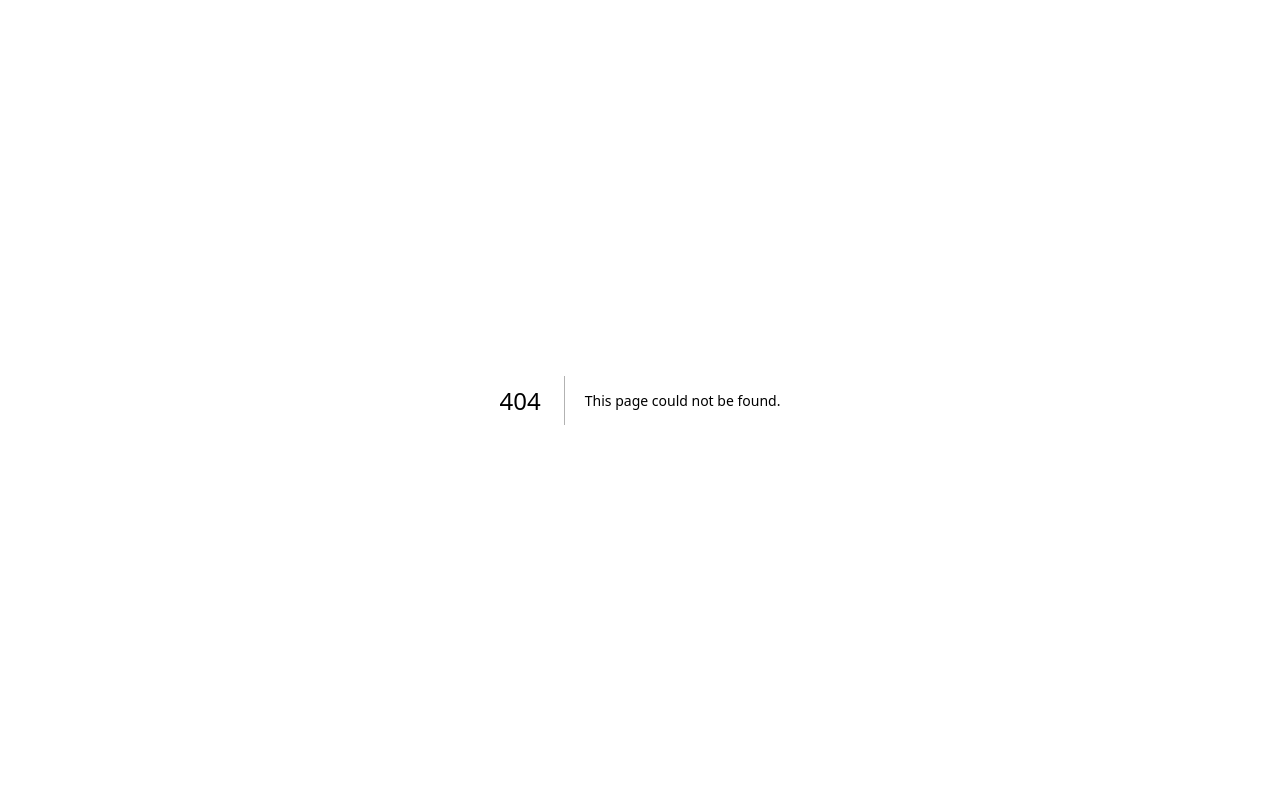
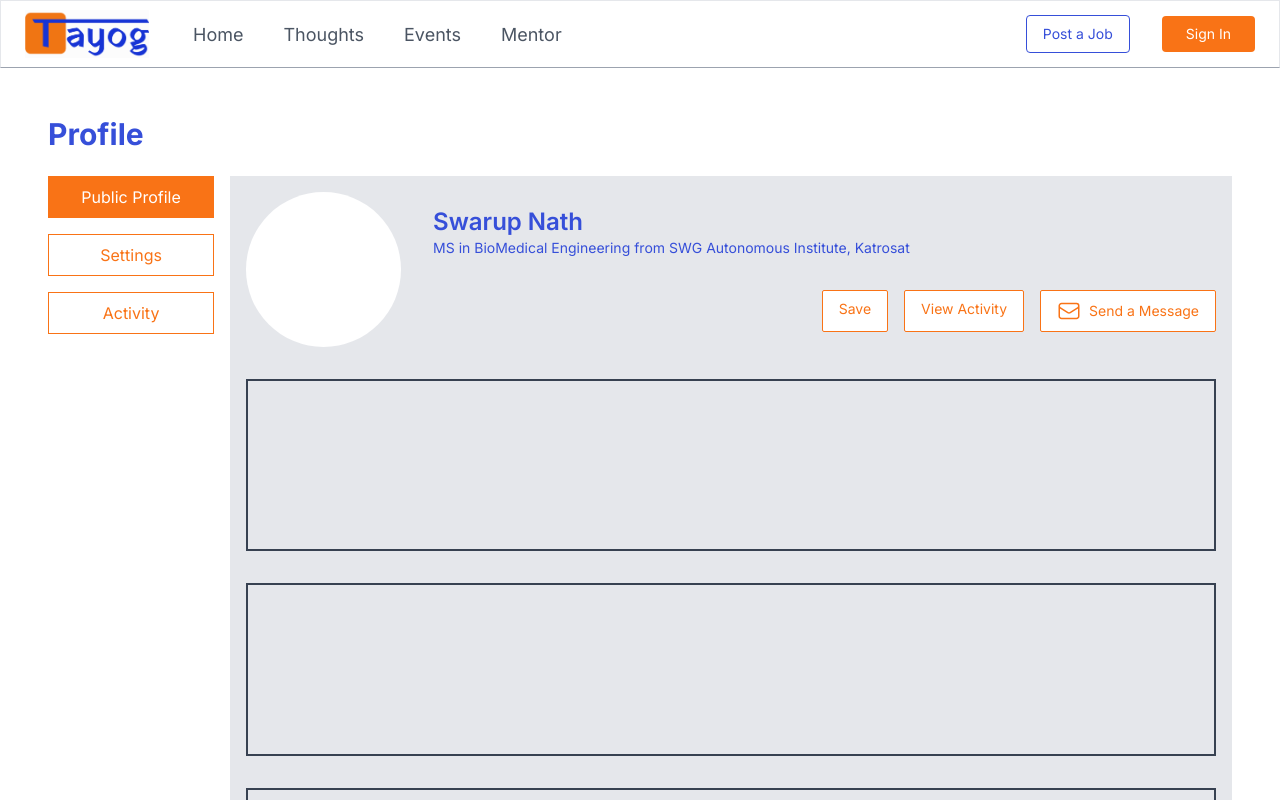
Before and after one commit to Mohamedkaif10/tayogfrontend, a Next.js app in the folder tayogfrontend/: page /mentor/profile in a window 1280 px wide. Before the commit this address had no page. Shown: the top 800 px of the page. Built offline with nearby package versions, Linux system fonts and the light colour scheme.

Commit message:
Added mentor search...

```diff
--- a/tayogfrontend/src/app/jobs/Search.js
+++ b/tayogfrontend/src/app/jobs/Search.js
@@ -117,7 +117,7 @@ export default function Search() {
                 <div className="">
                   <div className="line-clamp-1 text-lg">
                     Two-world leading universities, IIT-Hyderabad, establishing
-                    the world's best score with almost no work culture
+                    the world&#39;s best score with almost no work culture
                   </div>
                 </div>
                 <div className="h-[1px] bg-gray-300 w-full my-4"></div>
@@ -212,7 +212,7 @@ export default function Search() {
                 <div className="">
                   <div className="line-clamp-1 text-lg">
                     Two-world leading universities, IIT-Hyderabad, establishing
-                    the world's best score with almost no work culture
+                    the world&#39;s best score with almost no work culture
                   </div>
                 </div>
                 <div className="h-[1px] bg-gray-300 w-full my-4"></div>
--- a/tayogfrontend/src/app/mentor/Evidence.js
+++ b/tayogfrontend/src/app/mentor/Evidence.js
@@ -5,7 +5,7 @@ export default function Evidence() {
         Still not convinced? Take a look at the evidence.
       </h2>
       <p className="mt-4 text-center text-sm text-gray-500">
-        We've provided personalized mentorship to hundreds of students and
+        We&#39;ve provided personalized mentorship to hundreds of students and
         professionals.
       </p>
       <div className="mt-10 flex justify-center items-center overscroll-x-auto">
--- a/tayogfrontend/src/app/mentor/HeroBanner.js
+++ b/tayogfrontend/src/app/mentor/HeroBanner.js
@@ -11,7 +11,7 @@ const HeroBanner = () => {
           success
         </div>
         <div className="text-slate-400">
-          Join TAYOG's Mentor Matchmaking Program Where{" "}
+          Join TAYOG&#39;s Mentor Matchmaking Program Where{" "}
           <span className="text-lg text-orange-600 font-bold">90%</span> of
           participants report accelerated research progress and{" "}
           <span className="text-lg text-orange-600 font-bold">95%</span>{" "}
--- /dev/null
+++ b/tayogfrontend/src/app/mentor/profile/EachProfile.js
@@ -0,0 +1,68 @@
+export default function EachProfile() {
+  return (
+    <div className="p-12">
+      <div className="text-blue text-3xl font-bold">Profile</div>
+      <div className="py-6 w-full flex space-x-4">
+        <div className="w-1/6 h-screen flex flex-col space-y-4 text-center">
+          <div className="text-white bg-orange-500 border border-orange-500 px-4 py-2">
+            Public Profile
+          </div>
+          <div className="text-orange-500 border border-orange-500 px-4 py-2">
+            Settings
+          </div>
+          <div className="text-orange-500 border border-orange-500 px-4 py-2">
+            Activity
+          </div>
+        </div>
+        <div className="bg-gray-200 w-full h-screen p-4 flex flex-col space-y-8">
+          <div className="flex items-center space-x-8">
+            <div className="w-48 aspect-square bg-white rounded-full"></div>
+            <div className="flex flex-col w-full">
+              <div className="text-blue">
+                <div className="text-2xl font-semibold">Swarup Nath</div>
+                <div className="text-sm">
+                  MS in BioMedical Engineering from SWG Autonomous Institute,
+                  Katrosat
+                </div>
+              </div>
+              <div className="text-orange-500 flex space-x-4 justify-end mt-8">
+                <div className="border border-orange-500 text-sm bg-white px-4 py-2 rounded-sm">
+                  Save
+                </div>
+                <div className="border border-orange-500 text-sm bg-white px-4 py-2 rounded-sm">
+                  View Activity
+                </div>
+                <div className="flex items-center border border-orange-500 text-sm bg-white px-4 py-2 rounded-sm">
+                  <MessageIcon />
+                  <div className="ml-2">Send a Message</div>
+                </div>
+              </div>
+            </div>
+          </div>
+          <div className="border-2 border-gray-700 h-48"></div>
+          <div className="border-2 border-gray-700 h-48"></div>
+          <div className="border-2 border-gray-700 h-48"></div>
+        </div>
+      </div>
+    </div>
+  );
+}
+
+const MessageIcon = () => {
+  return (
+    <svg
+      xmlns="http://www.w3.org/2000/svg"
+      fill="none"
+      viewBox="0 0 24 24"
+      strokeWidth={1.5}
+      stroke="currentColor"
+      className="w-6 h-6"
+    >
+      <path
+        strokeLinecap="round"
+        strokeLinejoin="round"
+        d="M21.75 6.75v10.5a2.25 2.25 0 0 1-2.25 2.25h-15a2.25 2.25 0 0 1-2.25-2.25V6.75m19.5 0A2.25 2.25 0 0 0 19.5 4.5h-15a2.25 2.25 0 0 0-2.25 2.25m19.5 0v.243a2.25 2.25 0 0 1-1.07 1.916l-7.5 4.615a2.25 2.25 0 0 1-2.36 0L3.32 8.91a2.25 2.25 0 0 1-1.07-1.916V6.75"
+      />
+    </svg>
+  );
+};
--- /dev/null
+++ b/tayogfrontend/src/app/mentor/profile/page.js
@@ -0,0 +1,16 @@
+import Footer from "@/components/Footer";
+import Navbar from "@/components/Navbar";
+import React from "react";
+import EachProfile from "./EachProfile";
+
+const MentorProfile = () => {
+  return (
+    <div className="bg-white text-orange-blue">
+      <Navbar />
+      <EachProfile />
+      <Footer />
+    </div>
+  );
+};
+
+export default MentorProfile;
--- /dev/null
+++ b/tayogfrontend/src/app/mentor/search/SearchBanner.js
@@ -0,0 +1,76 @@
+import React from "react";
+
+const SearchBanner = () => {
+  return (
+    <div className="p-12 flex flex-col items-center">
+      <div className="flex flex-col items-center space-y-2">
+        <div className="text-blue text-3xl font-bold">
+          Find your ideal Mentor
+        </div>
+        <div className="text-gray-500">
+          Grab a research opportunity in your dream field
+        </div>
+      </div>
+      <div className="flex justify-center mt-8 w-full">
+        <div className="border border-gray-300 shadow-xl rounded-lg px-4 py-2 flex items-center space-x-4">
+          <div className="text-gray-500">
+            <SearchIcon />
+          </div>
+          <div className="text-gray-700">
+            <input
+              type="text"
+              className="focus:outline-none"
+              placeholder="Domain"
+            />
+          </div>
+          <div className="w-[2px] bg-gray-300 h-2/3 rounded-full"></div>
+          <div className="text-gray-700">
+            <input
+              type="text"
+              className="focus:outline-none"
+              placeholder="Skill"
+            />
+          </div>
+          <div className="w-[2px] bg-gray-300 h-2/3 rounded-full"></div>
+          <div className="text-gray-700 flex-grow">
+            <input
+              type="text"
+              className="focus:outline-none"
+              placeholder="Specialization"
+            />
+          </div>
+          <div>
+            <button className="bg-blue text-white py-2 px-8 text-sm rounded-lg">
+              Search
+            </button>
+          </div>
+        </div>
+      </div>
+      <div className="mt-4 text-gray-500 text-sm">
+        Short by: Experience | Domain | Availability | Ratings
+      </div>
+      <div className="my-16"></div>
+    </div>
+  );
+};
+
+export default SearchBanner;
+
+const SearchIcon = () => {
+  return (
+    <svg
+      xmlns="http://www.w3.org/2000/svg"
+      fill="none"
+      viewBox="0 0 24 24"
+      strokeWidth={1.5}
+      stroke="currentColor"
+      className="w-6 h-6"
+    >
+      <path
+        strokeLinecap="round"
+        strokeLinejoin="round"
+        d="m21 21-5.197-5.197m0 0A7.5 7.5 0 1 0 5.196 5.196a7.5 7.5 0 0 0 10.607 10.607Z"
+      />
+    </svg>
+  );
+};
--- /dev/null
+++ b/tayogfrontend/src/app/mentor/search/page.js
@@ -0,0 +1,16 @@
+import Navbar from "@/components/Navbar";
+import React from "react";
+import SearchBanner from "./SearchBanner";
+import Footer from "@/components/Footer";
+
+const page = () => {
+  return (
+    <div className="bg-white">
+      <Navbar />
+      <SearchBanner />
+      <Footer />
+    </div>
+  );
+};
+
+export default page;
```
Also changed, not shown: tayogfrontend/package.json (+7 -5 lines), tayogfrontend/tsconfig.json (added, +34 -0 lines), 1 other file (tests, documents, lock files or other folders).
